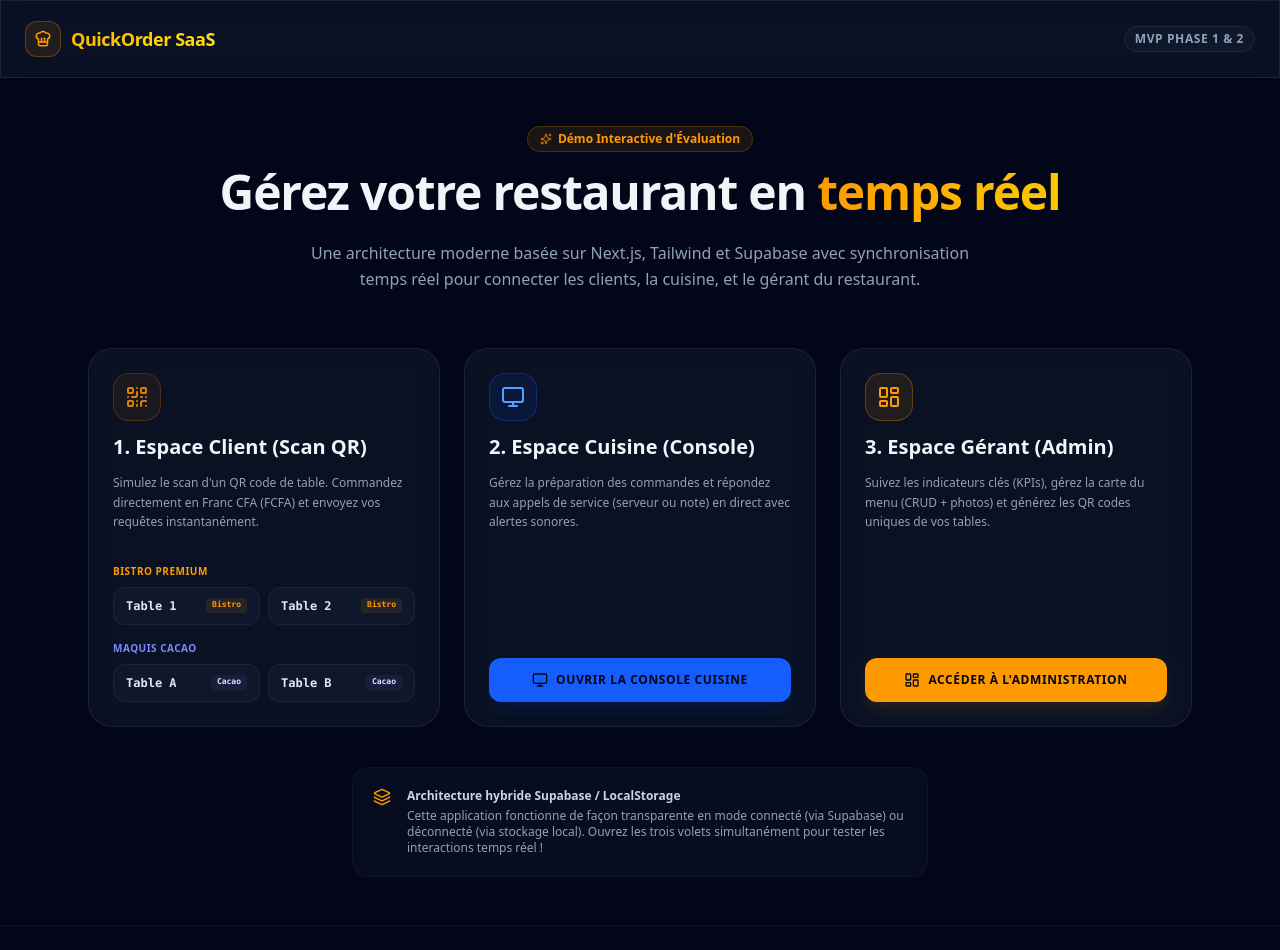
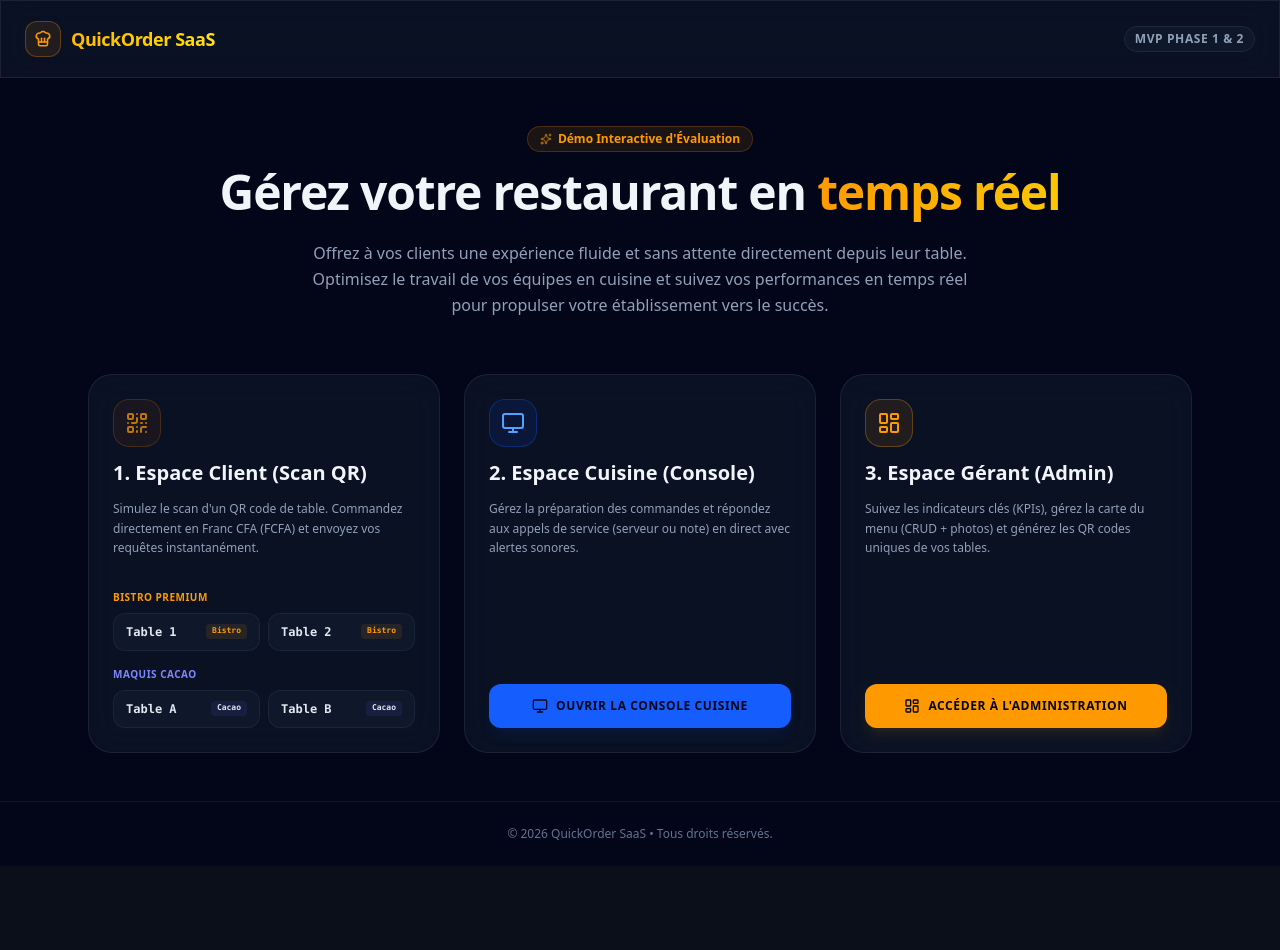
Before and after one commit to VANOYOUGOUE/Resto-menu, a Next.js app: page / in a window 1280 px wide. Shown: the top 950 px of the page. After the commit the page ends 866 px from the top, so only its background shows below. Built offline with nearby package versions, Linux system fonts and the light colour scheme.

Commit message:
style: update landing page copy and remove hybrid architecture description card

```diff
--- a/src/app/page.tsx
+++ b/src/app/page.tsx
@@ -2,7 +2,7 @@
 
 import React from 'react';
 import { useRouter } from 'next/navigation';
-import { ChefHat, QrCode, Monitor, Sparkles, Layers, LayoutDashboard } from 'lucide-react';
+import { ChefHat, QrCode, Monitor, Sparkles, LayoutDashboard } from 'lucide-react';
 export default function Home() {
   const router = useRouter();
 
@@ -44,7 +44,7 @@ export default function Home() {
             Gérez votre restaurant en <span className="bg-gradient-to-r from-amber-500 to-yellow-400 bg-clip-text text-transparent">temps réel</span>
           </h1>
           <p className="text-slate-400 text-sm md:text-base max-w-2xl leading-relaxed mt-2">
-            Une architecture moderne basée sur Next.js, Tailwind et Supabase avec synchronisation temps réel pour connecter les clients, la cuisine, et le gérant du restaurant.
+            Offrez à vos clients une expérience fluide et sans attente directement depuis leur table. Optimisez le travail de vos équipes en cuisine et suivez vos performances en temps réel pour propulser votre établissement vers le succès.
           </p>
         </div>
 
@@ -150,15 +150,6 @@ export default function Home() {
 
         </div>
 
-        {/* Info Block */}
-        <div className="p-5 rounded-2xl bg-slate-900/40 border border-slate-900 text-xs text-slate-400 flex gap-4 items-start max-w-xl mx-auto animate-slide-up" style={{ animationDelay: '0.4s' }}>
-          <Layers className="text-amber-500 flex-shrink-0" size={18} />
-          <div>
-            <span className="font-semibold text-slate-300 block mb-1">Architecture hybride Supabase / LocalStorage</span>
-            Cette application fonctionne de façon transparente en mode connecté (via Supabase) ou déconnecté (via stockage local). Ouvrez les trois volets simultanément pour tester les interactions temps réel !
-          </div>
-        </div>
-
       </main>
 
       {/* Footer */}
```
